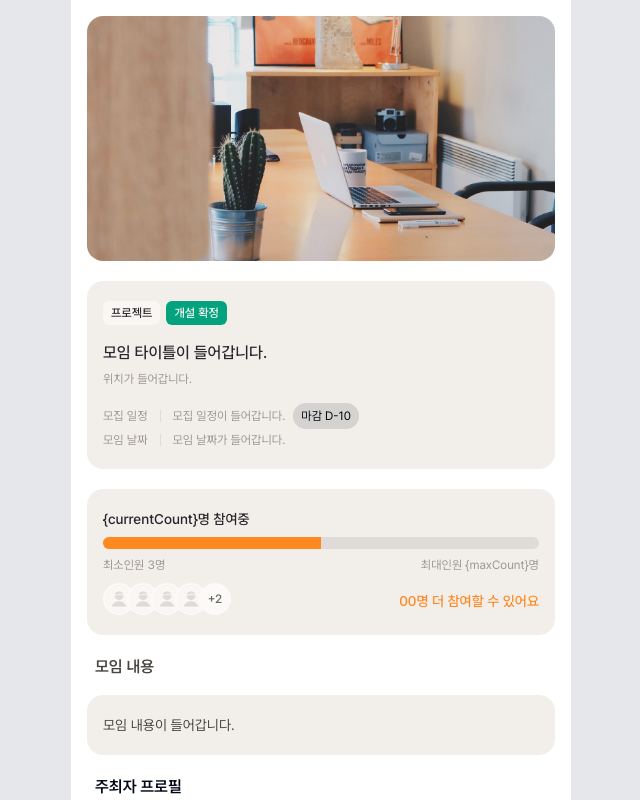
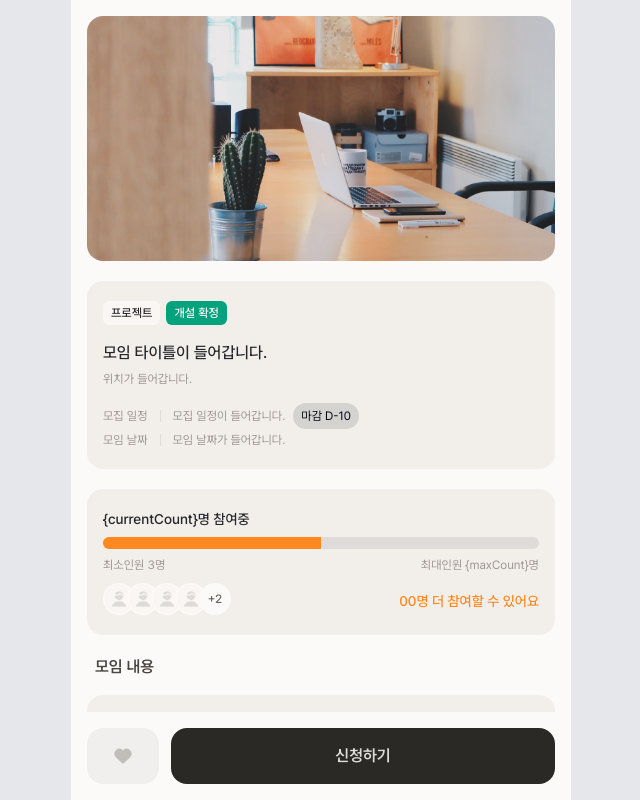
Before and after one commit to doy00/moim-platform-nextjs-typescript, a Next.js app: page /detail in a window 1280 px wide. Shown: the top 800 px of the page, without its empty margins (319-959 px from the left). Built offline with nearby package versions, Linux system fonts and the light colour scheme.

Commit message:
feat: 하단 Floating Bar 추가(찜하기, 신청하기 버튼 포함)

```diff
--- a/src/app/detail/page.tsx
+++ b/src/app/detail/page.tsx
@@ -4,7 +4,7 @@ import DetailContainer from "@/containers/detail/DetailContainer";
 export default async function GatheringsDetail() {
 
   return (
-    <div className="w-full min-h-screen px-4 py-4 bg-white">
+    <div className="w-full min-h-screen px-4 py-4 bg-background200">
           <DetailContainer />
     </div>
   );
--- a/src/components/detail/DetailHost.tsx
+++ b/src/components/detail/DetailHost.tsx
@@ -18,7 +18,7 @@ export const DetailHost = ({
 }: IDetailHost) => {
   return (
     <div className="relative flex flex-col">
-      <div className="relative w-fit mt-5 px-2 font-semibold body-1-reading">
+      <div className="relative w-fit mt-5 px-2 font-semibold text-body-1-reading">
         {"주최자 프로필"}
       </div>
 
@@ -38,10 +38,10 @@ export const DetailHost = ({
 
             {/* 주최자 소개 텍스트 */}
             <div className="flex flex-col gap-0.5">
-              <span className="body-2-normal font-medium text-gray800">
+              <span className="text-body-2-normal font-medium text-gray800">
                 {name}
               </span>
-              <span className="label-normal text-gray400">
+              <span className="text-label-normal text-gray400">
                 {introduction}
               </span>
             </div>
--- /dev/null
+++ b/src/components/detail/FloatingBar.tsx
@@ -0,0 +1,64 @@
+// 상세페이지 하단 찜하기, 신청하기 버튼이 있는 플로팅 바 컴포넌트입니다.
+import { HeartIcon } from "./icons/HeartIcon";
+import { HeartEmptyIcon } from "./icons/HeartEmptyIcon";
+
+interface IFloatingBar {
+  onHeartClick: () => void;
+  onApplyClick: () => void;
+  isLiked?: boolean;
+  actionLabel?: string;
+  disabled?: boolean;
+}
+
+export const FloatingBar = ({
+  onHeartClick,
+  onApplyClick,
+  isLiked = false,
+  actionLabel = '신청하기',
+  disabled = false
+}: IFloatingBar) => {
+  return (
+    <div className="fixed bottom-0 left-0 right-0 z-50 w-full max-w-[500px] mx-auto h-19 p-4 bg-background200">
+      <div className="flex items-center gap-3">
+        {/* 찜하기 버튼 */}
+        <button
+          onClick={onHeartClick}
+          className={`flex items-center justify-center w-[72px] h-14 p-4 rounded-2xl bg-gray100 transition-all duration-200 hover:bg-gray200
+
+          `}
+          aria-label="찜하기"
+        >
+          <div className={`relative w-5 h-5
+                          ${
+                            isLiked ? 'text-red200' : 'text-gray300'
+                          }
+            `}>
+            <div
+              className={`absolute transition-opacity duration-200  ${
+                isLiked ? 'opacity-100 scale-110' : 'opacity-0'
+              }`}
+            >
+              <HeartIcon />
+            </div>
+            <div
+              className={`absolute inset-0 transition-opacity duration-200 ${
+                isLiked ? 'opacity-0' : 'opacity-100 scale-110'
+              }`}
+            >
+              <HeartEmptyIcon />
+            </div>
+          </div>
+        </button>
+
+        {/* 신청하기 버튼 */}
+        <button
+          onClick={onApplyClick}
+          disabled={disabled}
+          className="flex-1 h-14 min-w-65 bg-gray950 rounded-2xl text-gray200 text-body-1-normal font-semibold  hover:bg-gray800 transition-all duration-200"
+        >
+          {actionLabel}
+        </button>
+      </div>
+    </div>
+  );
+};
--- a/src/components/detail/icons/HeartEmptyIcon.tsx
+++ b/src/components/detail/icons/HeartEmptyIcon.tsx
@@ -1,5 +1,13 @@
 export const HeartEmptyIcon: React.FC = () => {
   return (
-    <svg xmlns="http://www.w3.org/2000/svg" width="20" height="20" fill="none"><path fill="#DEDCD9" stroke="#DEDCD9" strokeWidth="1.5" d="m4.25 10.807 5.295 4.911c.183.17.274.254.382.275.048.01.098.01.146 0 .108-.02.2-.105.381-.275l5.296-4.911a3.877 3.877 0 0 0 .418-5.251l-.236-.3c-1.499-1.908-4.508-1.588-5.561.591a.413.413 0 0 1-.742 0c-1.053-2.179-4.062-2.499-5.561-.591l-.236.3a3.877 3.877 0 0 0 .418 5.25Z"/></svg>
+    <svg xmlns="http://www.w3.org/2000/svg" width="20" height="20" fill="none">
+      <path
+        // fill="#DEDCD9"
+        fill="currentColor"
+        // stroke="#DEDCD9"
+        stroke="currentColor"
+        strokeWidth="1.5"
+        d="m4.25 10.807 5.295 4.911c.183.17.274.254.382.275.048.01.098.01.146 0 .108-.02.2-.105.381-.275l5.296-4.911a3.877 3.877 0 0 0 .418-5.251l-.236-.3c-1.499-1.908-4.508-1.588-5.561.591a.413.413 0 0 1-.742 0c-1.053-2.179-4.062-2.499-5.561-.591l-.236.3a3.877 3.877 0 0 0 .418 5.25Z"/>
+    </svg>
   )
 }
--- a/src/containers/detail/DetailContainer.tsx
+++ b/src/containers/detail/DetailContainer.tsx
@@ -1,5 +1,5 @@
 'use client';
-
+import { useState } from 'react';
 import { ImageBox } from '@/components/detail/ImageBox';
 import { DetailInfo } from '../../components/detail/DetailInfo';
 import { DetailParticipants } from '../../components/detail/DetailParticipants';
@@ -7,6 +7,7 @@ import { DetailContent } from '../../components/detail/DetailContent';
 import { DetailHost } from '@/components/detail/DetailHost';
 import { DetailReview } from '../../components/detail/DetailReview';
 import { IParticipant } from '@/types/detail';
+import { FloatingBar } from '@/components/detail/FloatingBar';
 
 const participants: IParticipant[] = [
   {
@@ -124,6 +125,20 @@ export default function DetailContainer(
   // if (error) return <div>{error}</div>;
   // if (!gathering) return <div>모임을 찾을 수 없습니다.</div>;
 
+  // FloatingBar 관련 함수
+  // 찜하기 함수
+  const [isLiked, setIsLiked] = useState(false);    // 찜하기 상태
+
+  const handleLikeClick = () => {
+    setIsLiked(prev => !prev);
+    console.log('찜하기 클릭');
+  }
+
+  // 신청하기 함수
+  const handleApplyClick = () => {
+    console.log('신청하기 클릭');
+  }
+
   return (
     <div className="detail-container">
       <div className="layout">
@@ -156,6 +171,11 @@ export default function DetailContainer(
           date="25. 02. 01"
           authorImage="/svgs/profile.svg"
         />
+        <FloatingBar
+          onHeartClick={handleLikeClick}
+          onApplyClick={handleApplyClick}
+          isLiked={isLiked}
+        />
       </div>
     </div>
   );
--- a/src/styles/globals.css
+++ b/src/styles/globals.css
@@ -8,7 +8,7 @@
   }
 
   .detail-container .layout {
-    @apply bg-white;
+    @apply bg-background200;
   }
   :root {
 
```
